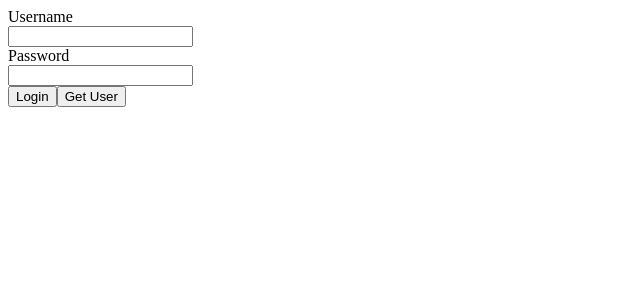
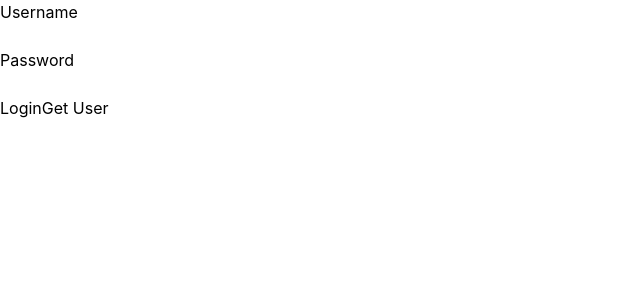
Before and after one commit to ybbt/rezet_project_Front, a Next.js app: page /login_test in a window 1280 px wide. Shown: the top 300 px of the page, without its empty margins (0-640 px from the left). Built offline with nearby package versions, Linux system fonts and the light colour scheme; no server answers.

Commit message:
added taillwind (start)

```diff
--- a/components/EditPost/index.js
+++ b/components/EditPost/index.js
@@ -14,7 +14,12 @@ export function EditPost({ editContent, onSave, onCancel }) {
     const initValue = editContent || "";
 
     const buttonCancel = editContent ? (
-        <button onClick={onCancel}>Cancel</button>
+        <button
+            onClick={onCancel}
+            className="text-blue-400 border-blue-400 border p-1 m-1 w-14"
+        >
+            Cancel
+        </button>
     ) : null;
 
     const nameSaveButton = editContent ? "Save" : "Tweet";
@@ -38,7 +43,12 @@ export function EditPost({ editContent, onSave, onCancel }) {
                 <Field as="textarea" id="postContent" name="postContent" />
                 {errorField}
                 <div>
-                    <button type="submit">{nameSaveButton}</button>
+                    <button
+                        type="submit"
+                        className="bg-blue-400 text-white border p-1 m-1 w-14"
+                    >
+                        {nameSaveButton}
+                    </button>
                     {buttonCancel}
                 </div>
             </Form>
--- a/components/Post/index.js
+++ b/components/Post/index.js
@@ -70,7 +70,7 @@ export function Post({ post, onDeletePost, onUpdatePost, signedUserId }) {
         );
 
     return (
-        <>
+        <div className="border-2 border-black border-t-0 p-2">
             {/* <Space wrap>
                 <Dropdown overlay={menu}>
                     <Button>...</Button>
@@ -80,6 +80,6 @@ export function Post({ post, onDeletePost, onUpdatePost, signedUserId }) {
             <div>{post.user.name}</div>
             <div>{post.created_at}</div>
             {displayContent}
-        </>
+        </div>
     );
 }
--- a/package.json
+++ b/package.json
@@ -18,7 +18,10 @@
     "yup": "^0.32.11"
   },
   "devDependencies": {
+    "autoprefixer": "^10.4.0",
     "eslint": "7.32.0",
-    "eslint-config-next": "12.0.4"
+    "eslint-config-next": "12.0.4",
+    "postcss": "^8.4.5",
+    "tailwindcss": "^3.0.2"
   }
 }
--- /dev/null
+++ b/pages/_app.js
@@ -0,0 +1,7 @@
+import "../styles/globals.css";
+
+function MyApp({ Component, pageProps }) {
+    return <Component {...pageProps} />;
+}
+
+export default MyApp;
--- a/pages/index.js
+++ b/pages/index.js
@@ -98,14 +98,15 @@ export default function Index({ postsList }) {
     }
 
     const addPostComponent = Object.keys(signedUser).length ? (
-        <>
-            <h1>Whats up?</h1>
+        <div className="border-2 border-black border-t-0 p-2">
+            <h1 className="text-xs">Whats up?</h1>
             <EditPost onSave={handleAddPost} />
-        </>
+        </div>
     ) : null;
 
     return (
-        <>
+        <div className="flex justify-center">
+            <div className="">
                 {/* <h1>Whats up?</h1>
             <EditPost onSave={handleAddPost} /> */}
                 {addPostComponent}
@@ -121,7 +122,8 @@ export default function Index({ postsList }) {
                 <Link href="/register">
                     <a>Sign Up</a>
                 </Link>
-        </>
+            </div>
+        </div>
     );
 }
 
--- /dev/null
+++ b/postcss.config.js
@@ -0,0 +1,6 @@
+module.exports = {
+  plugins: {
+    tailwindcss: {},
+    autoprefixer: {},
+  },
+}
--- a/styles/globals.css
+++ b/styles/globals.css
@@ -14,3 +14,11 @@ a {
 * {
     box-sizing: border-box;
 }
+
+.main {
+    display: flex;
+}
+
+@tailwind base;
+@tailwind components;
+@tailwind utilities;
--- /dev/null
+++ b/tailwind.config.js
@@ -0,0 +1,10 @@
+module.exports = {
+    content: [
+        "./pages/**/*.{js,ts,jsx,tsx}",
+        "./components/**/*.{js,ts,jsx,tsx}",
+    ],
+    theme: {
+        extend: {},
+    },
+    plugins: [],
+};
```
Also changed, not shown: 1 other file (tests, documents, lock files or other folders). Lines whose indentation alone changed are shown as unchanged.
